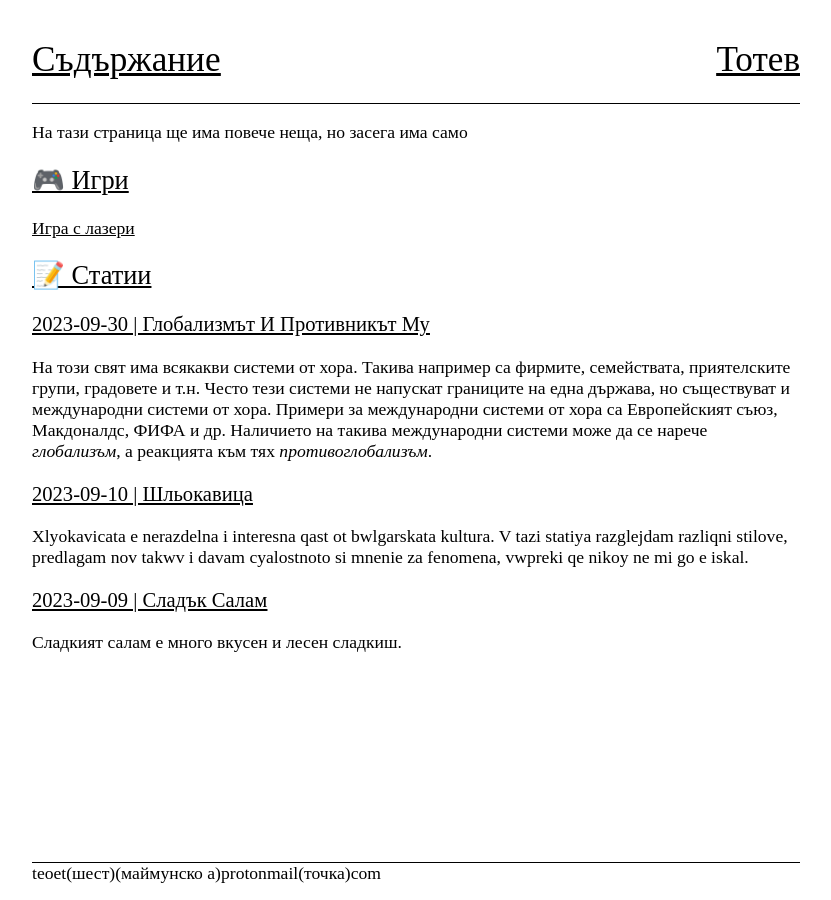
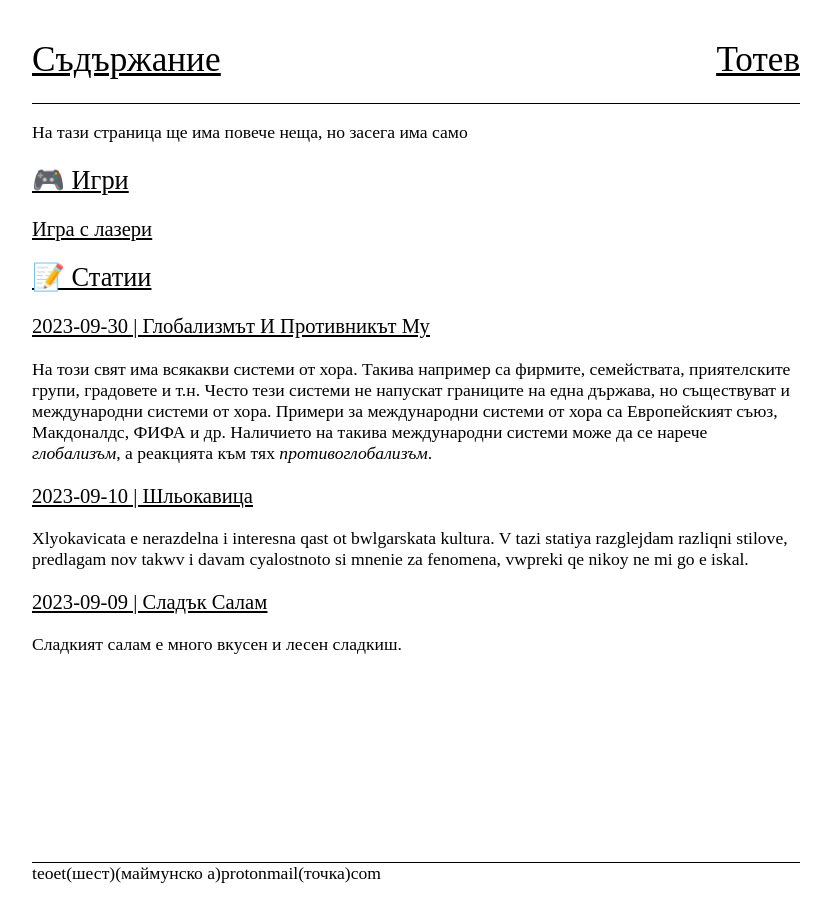
Before and after one commit to teoet6/totev.xyz, a Jekyll site: the page built from index.md, in a window 1280 px wide. Shown: the whole page, without its empty margins (224-1055 px from the left). Built offline with Jekyll 4.4.1, drawn with Linux system fonts in a browser that asks for light colours; our own code applies the rules of GitHub Pages for plain Markdown files.

```diff
--- a/index.md
+++ b/index.md
@@ -6,7 +6,7 @@ title: Съдържание
 
 ## 🎮 Игри
 
-[Игра с лазери](/laser-game)
+### [Игра с лазери](/laser-game)
 
 ## 📝 Статии
 
```
